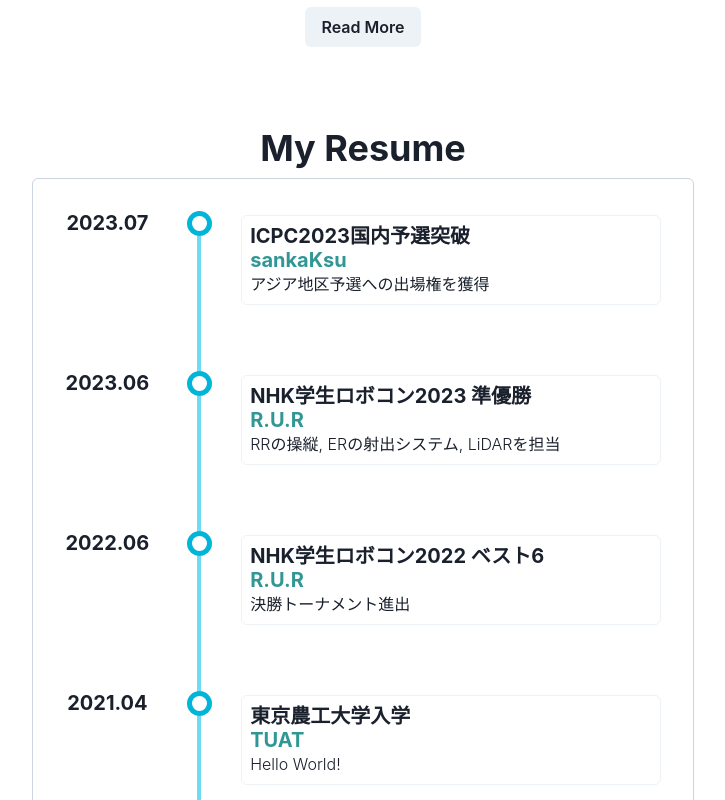
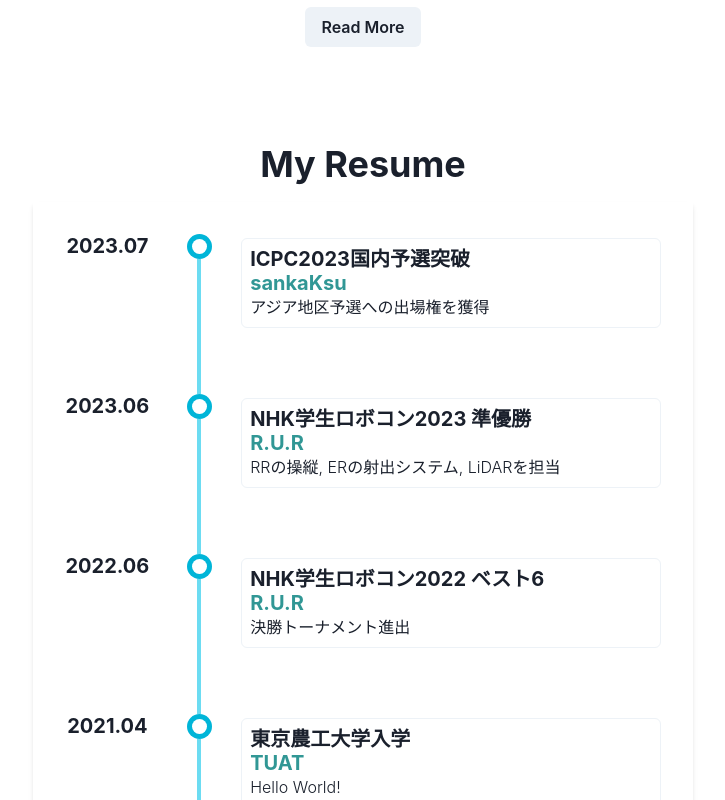
Before and after one commit to Sakasu-TUAT/portfolio2, a Next.js app in the folder my-app/: page / in a window 1280 px wide. Shown: the part 500-1300 px from the top of the page, without its empty margins (277-1002 px from the left). Built offline with nearby package versions, Linux system fonts and the light colour scheme.

Commit message:
feat: add transit motion

```diff
--- a/my-app/src/app/components/Base.tsx
+++ b/my-app/src/app/components/Base.tsx
@@ -1,12 +1,32 @@
+"use client";
 import { VStack, Heading , Box} from "@chakra-ui/react";
+import { motion } from "framer-motion";
+
 
 export default function ComponentBase({ title, children }: { title: string, children: React.ReactNode }) {
   return (
-      <VStack >
-        <Heading>{title}</Heading>
-            <Box borderWidth="1px" borderColor="gray.300" p={8} borderRadius="md">
-        {children}
-    </Box>
-        </VStack>
+      <VStack
+        as={motion.div}
+        // boxShadow="md"
+        p={4}
+        borderRadius="md"
+        spacing={4}
+        variants={{
+          offscreen: { y: 100, opacity: 0 },
+          onscreen: { y: 0, opacity: 1, transition: { duration: 1.5 } },
+        }}
+        initial="offscreen"
+        whileInView="onscreen"
+        viewport={{ once: true, amount: 0 }}
+      >
+        <Heading p={0}>{title}</Heading>
+            <Box
+            // borderWidth="1px" borderColor="gray.300" p={8} borderRadius="md"
+              boxShadow="md"
+              p={8}
+            >
+                {children}
+            </Box>
+      </VStack>
   );
 }
```
